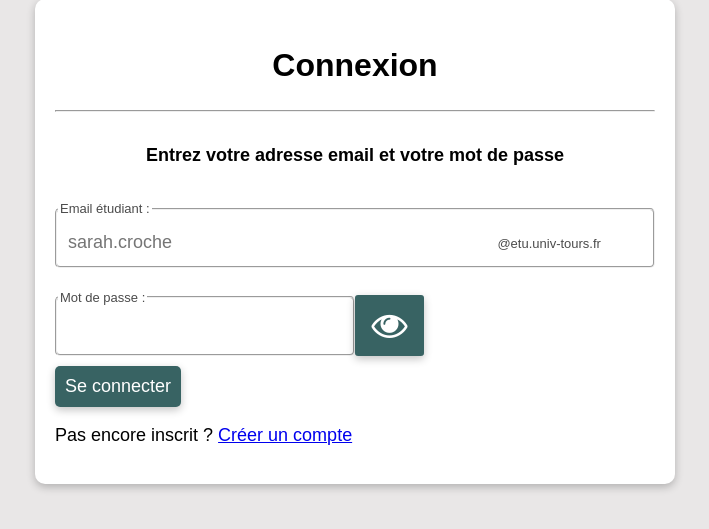
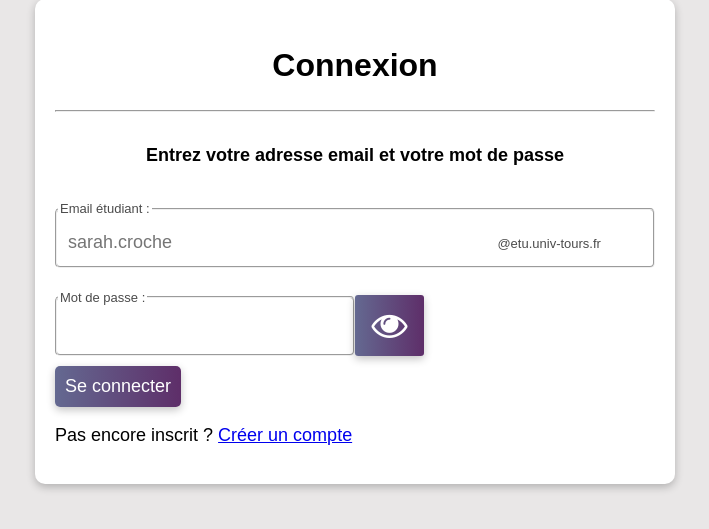
Before and after one commit to Flo-9538/Uni-verse, a PHP site: page /login.html in a window 1280 px wide. Shown: the part 154-683 px from the top of the page, without its empty margins (285-994 px from the left). Run offline with PHP 8.4, Linux system fonts and the light colour scheme.

Commit message:
backround gradient for buttons

```diff
--- a/login.css
+++ b/login.css
@@ -87,7 +87,9 @@ fieldset:hover{
     cursor: pointer;
     margin: 17px 0px;
     color: white;
-    background-color: rgb(56, 99, 99);
+    /* https://cssgradient.io */
+    background: rgb(100,105,145);
+    background: linear-gradient(90deg, rgba(100,105,145,1) 0%, rgba(94,46,105,1) 100%);
     border: none;
     border-radius: 3px;
     float: left;
@@ -101,7 +103,8 @@ fieldset:hover{
 }
 
 #valider{
-    background-color: rgb(56, 99, 99);
+    background: rgb(100,105,145);
+    background: linear-gradient(90deg, rgba(100,105,145,1) 0%, rgba(94,46,105,1) 100%);
     color: white;
     font-size: large;
     border: none;
```
